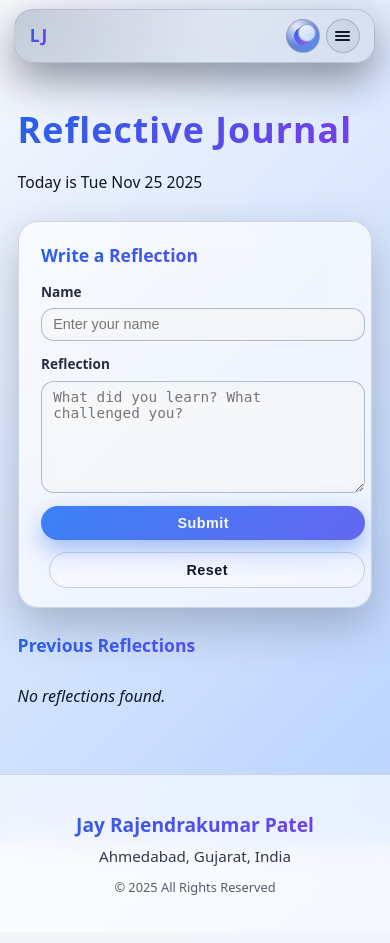
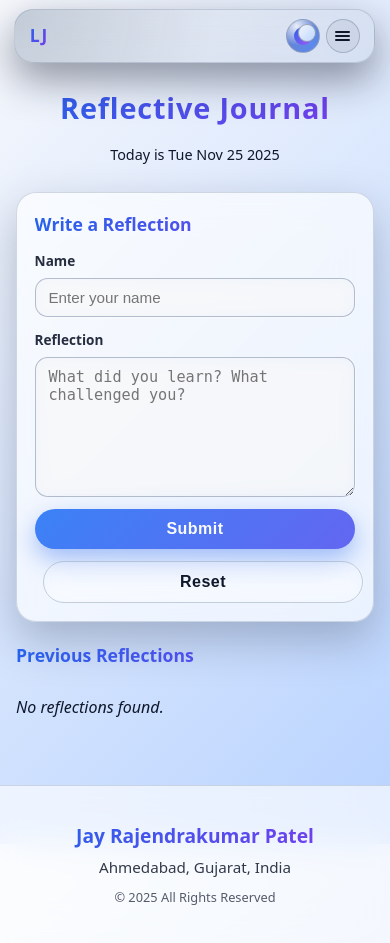
Before and after one commit to JayPatel080903/learning-journal, a Flask app: page /reflection in a window 390 px wide. Before the commit the page ends 895 px from the top, so only its background shows below. Run offline with Flask 3, Linux system fonts and the light colour scheme; data that the repository does not hold is empty.

Commit message:
Style changes for reflection page

```diff
--- a/static/css/style.css
+++ b/static/css/style.css
@@ -937,3 +937,72 @@ textarea {
     opacity: 0.7;
     font-size: 0.8rem;
 }
+
+@media (max-width: 600px) {
+
+    main.page {
+        padding-top: 4rem;
+        padding-inline: 1rem;
+    }
+
+    .page-header h1.hero-title {
+        font-size: 1.8rem;
+        text-align: center;
+    }
+
+    .page-header .hero-subtitle {
+        font-size: 0.9rem;
+        text-align: center;
+    }
+
+    .journal-layout {
+        grid-template-columns: 1fr;
+        gap: 1.2rem;
+    }
+
+    .journal-form {
+        position: static;
+        max-height: none;
+        padding: 1.1rem;
+        overflow: visible;
+    }
+
+    .journal-form form {
+        gap: 0.75rem;
+    }
+
+    input,
+    textarea {
+        font-size: 0.95rem;
+        padding: 0.65rem 0.8rem;
+    }
+
+    textarea {
+        min-height: 140px;
+    }
+
+    .primary-btn,
+    .ghost-btn {
+        width: 100%;
+        padding: 0.7rem;
+        font-size: 1rem;
+    }
+
+    .journal-list {
+        max-height: none;
+        overflow: visible;
+        padding-right: 0;
+    }
+
+    .reflection-container .glass-card {
+        padding: 1rem;
+    }
+
+    .journal-entry-card h3 {
+        font-size: 1rem;
+    }
+
+    .journal-entry-card p {
+        font-size: 0.9rem;
+    }
+}
--- a/templates/form4.html
+++ b/templates/form4.html
@@ -4,7 +4,7 @@
 <head>
     <meta charset="UTF-8">
     <title>Reflective Journal</title>
-
+    <meta name="viewport" content="width=device-width, initial-scale=1.0">
     <link rel="stylesheet" href="{{ url_for('static', filename='css/style.css') }}">
     <link rel="manifest" href="{{ url_for('manifest') }}">
 
```
